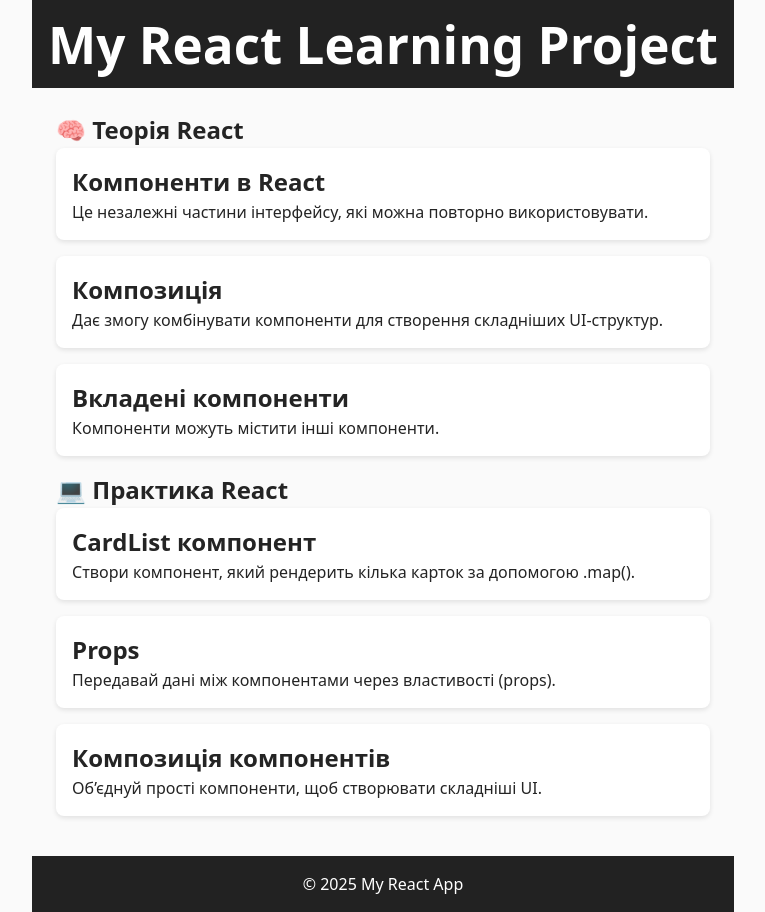
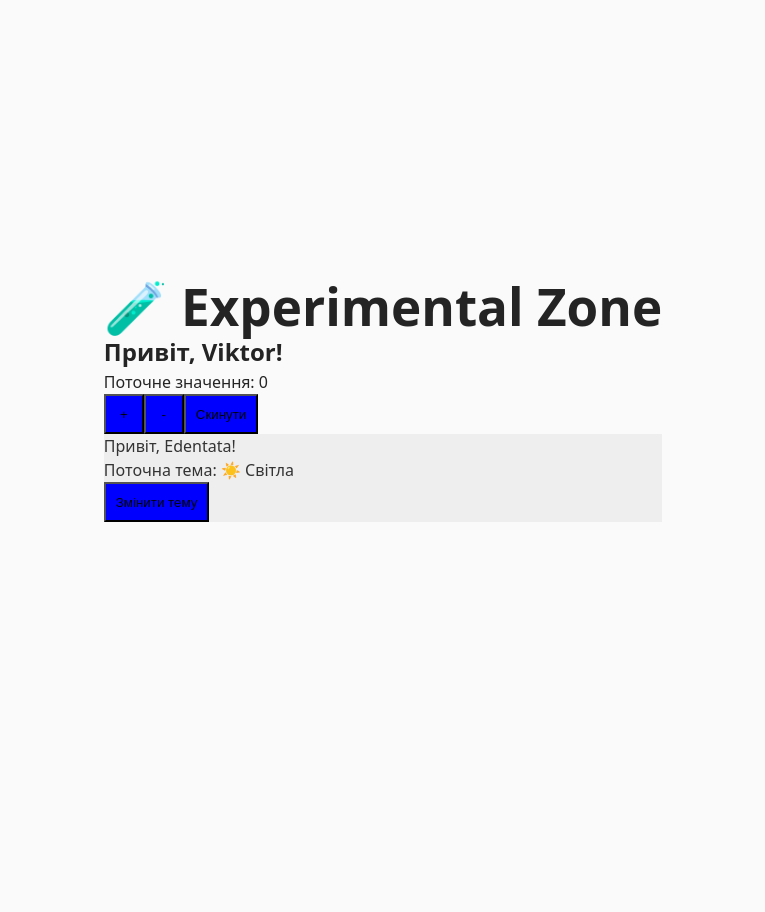
Before and after one commit to Vidiborets0012/react-learning, a React (Vite) app: page / in a window 1280 px wide. Shown: the whole page, without its empty margins (257-1022 px from the left). After the commit the page ends 800 px from the top, so only its background shows below. Built offline with nearby package versions, Linux system fonts and the light colour scheme.

Commit message:
Add experimental components (Greeting, Counter, PropsStateDemo) and AppExp integration

```diff
--- /dev/null
+++ b/src/components/AppExp.tsx
@@ -0,0 +1,15 @@
+import Greeting from './experiments/Greeting';
+import Counter from './experiments/Counter';
+import PropsStateDemo from './experiments/PropsStateDemo';
+
+export default function AppExp() {
+  return (
+    <>
+      <h1>🧪 Experimental Zone</h1>
+      <Greeting name="Viktor" />
+      {/* <Greeting name="Edentata" /> */}
+      <Counter initialValue={0} />
+      <PropsStateDemo username="Edentata" />
+    </>
+  );
+}
--- /dev/null
+++ b/src/components/experiments/Counter.tsx
@@ -0,0 +1,18 @@
+import { useState } from 'react';
+
+type CounterProps = {
+  initialValue: number;
+};
+
+export default function Counter({ initialValue }: CounterProps) {
+  const [count, setCount] = useState(initialValue);
+
+  return (
+    <div>
+      <p>Поточне значення: {count}</p>
+      <button onClick={() => setCount(count + 1)}>+</button>
+      <button onClick={() => setCount(count - 1)}>-</button>
+      <button onClick={() => setCount(0)}>Скинути</button>
+    </div>
+  );
+}
--- /dev/null
+++ b/src/components/experiments/Greeting.tsx
@@ -0,0 +1,7 @@
+type GreetingProps = {
+  name: string;
+};
+
+export default function Greeting({ name }: GreetingProps) {
+  return <h2>Привіт, {name}!</h2>;
+}
--- /dev/null
+++ b/src/components/experiments/PropsStateDemo.tsx
@@ -0,0 +1,23 @@
+import { useState } from 'react';
+
+type PropsStateDemoProps = {
+  username: string;
+};
+
+export default function PropsStateDemo({ username }: PropsStateDemoProps) {
+  const [isDark, setIsDark] = useState(false);
+
+  return (
+    <div
+      className="demo"
+      style={{
+        backgroundColor: isDark ? '#333' : '#eee',
+        color: isDark ? '#eee' : '#333',
+      }}
+    >
+      <p>Привіт, {username}!</p>
+      <p>Поточна тема: {isDark ? '🌙 Темна' : '☀️ Світла'}</p>
+      <button onClick={() => setIsDark(!isDark)}>Змінити тему</button>
+    </div>
+  );
+}
--- a/src/main.tsx
+++ b/src/main.tsx
@@ -1,10 +1,12 @@
 import { StrictMode } from 'react';
 import { createRoot } from 'react-dom/client';
-import App from './components/App';
+// import App from './components/App';
+import AppExp from './components/AppExp';
 import './styles/index.css';
 
 createRoot(document.getElementById('root') as HTMLElement).render(
   <StrictMode>
-    <App />
+    {/* <App /> */}
+    <AppExp />
   </StrictMode>
 );
--- a/src/styles/index.css
+++ b/src/styles/index.css
@@ -52,3 +52,17 @@ section:not:last-child {
   margin-bottom: 1rem;
   box-shadow: 0 2px 5px rgba(0, 0, 0, 0.1);
 }
+
+button {
+  padding-inline: 10px;
+  min-width: 40px;
+  height: 40px;
+  background-color: blue;
+  cursor: pointer;
+}
+
+.demo {
+  padding: '1rem';
+  border-radius: '8px';
+  text-align: 'center';
+}
```
